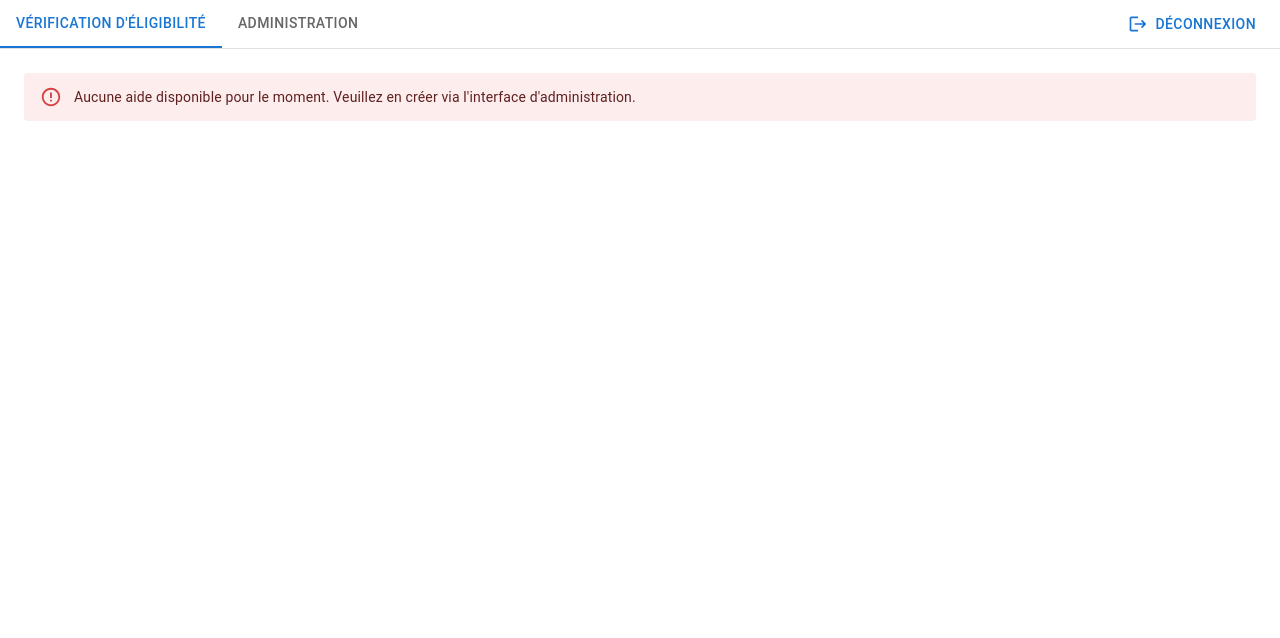
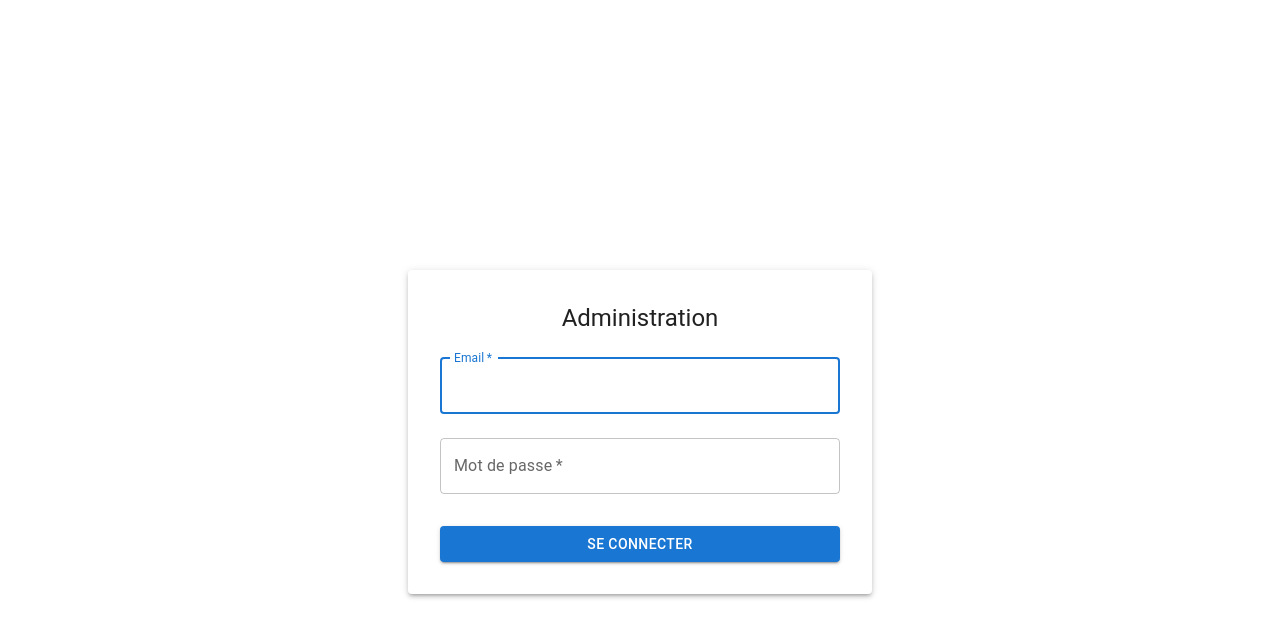
Before and after one commit to BelalBou/nana, a React (Create React App) app in the folder frontend/: page /admin/login in a window 1280 px wide. Shown: the top 638 px of the page. Built offline with nearby package versions, Linux system fonts and the light colour scheme; no server answers; sample sign-in values are in the browser's storage.

Commit message:
🟦 [#9] Page de résultats (client)

```diff
--- a/frontend/package.json
+++ b/frontend/package.json
@@ -16,9 +16,11 @@
     "@types/node": "^16.18.126",
     "@types/react": "^19.1.4",
     "@types/react-dom": "^19.1.5",
+    "@types/react-router-dom": "^5.3.3",
     "axios": "^1.9.0",
     "react": "^19.1.0",
     "react-dom": "^19.1.0",
+    "react-router-dom": "^7.6.0",
     "react-scripts": "5.0.1",
     "typescript": "^4.9.5",
     "web-vitals": "^2.1.4"
--- a/frontend/src/App.tsx
+++ b/frontend/src/App.tsx
@@ -1,76 +1,50 @@
-import React, { useState } from 'react';
-import { Box, Tabs, Tab, Button } from '@mui/material';
-import { Logout as LogoutIcon } from '@mui/icons-material';
+import React from 'react';
+import { BrowserRouter as Router, Routes, Route, Navigate } from 'react-router-dom';
+import { Box, Container } from '@mui/material';
 import EligibilityForm from './components/eligibility/EligibilityForm';
 import AidList from './components/admin/AidList';
 import LoginForm from './components/admin/LoginForm';
 import { AuthProvider, useAuth } from './contexts/AuthContext';
 
-interface TabPanelProps {
-  children?: React.ReactNode;
-  index: number;
-  value: number;
-}
+const AdminRoute = ({ children }: { children: React.ReactNode }) => {
+  const { isAuthenticated } = useAuth();
+  return isAuthenticated ? <>{children}</> : <Navigate to="/admin/login" />;
+};
 
-function TabPanel(props: TabPanelProps) {
-  const { children, value, index, ...other } = props;
+const AppContent = () => {
+  const { login } = useAuth();
 
   return (
-    <div
-      role="tabpanel"
-      hidden={value !== index}
-      id={`simple-tabpanel-${index}`}
-      aria-labelledby={`simple-tab-${index}`}
-      {...other}
-    >
-      {value === index && <Box sx={{ p: 3 }}>{children}</Box>}
-    </div>
+    <Container maxWidth="lg">
+      <Box sx={{ my: 4 }}>
+        <Routes>
+          {/* Route publique - Formulaire d'éligibilité */}
+          <Route path="/" element={<EligibilityForm onEligibilityResult={() => {}} />} />
+
+          {/* Routes admin */}
+          <Route path="/admin/login" element={<LoginForm onLoginSuccess={login} />} />
+          <Route
+            path="/admin"
+            element={
+              <AdminRoute>
+                <AidList />
+              </AdminRoute>
+            }
+          />
+        </Routes>
+      </Box>
+    </Container>
   );
-}
+};
 
-function AppContent() {
-  const [tabValue, setTabValue] = useState(0);
-  const { isAuthenticated, logout, login } = useAuth();
-
-  const handleTabChange = (event: React.SyntheticEvent, newValue: number) => {
-    setTabValue(newValue);
-  };
-
-  if (!isAuthenticated) {
-    return <LoginForm onLoginSuccess={login} />;
-  }
-
+const App = () => {
   return (
-    <Box sx={{ width: '100%' }}>
-      <Box sx={{ borderBottom: 1, borderColor: 'divider', display: 'flex', justifyContent: 'space-between', alignItems: 'center' }}>
-        <Tabs value={tabValue} onChange={handleTabChange}>
-          <Tab label="Vérification d'éligibilité" />
-          <Tab label="Administration" />
-        </Tabs>
-        <Button
-          startIcon={<LogoutIcon />}
-          onClick={logout}
-          sx={{ mr: 2 }}
-        >
-          Déconnexion
-        </Button>
-      </Box>
-      <TabPanel value={tabValue} index={0}>
-        <EligibilityForm onEligibilityResult={(aids) => console.log(aids)} />
-      </TabPanel>
-      <TabPanel value={tabValue} index={1}>
-        <AidList />
-      </TabPanel>
-    </Box>
+    <Router>
+      <AuthProvider>
+        <AppContent />
+      </AuthProvider>
+    </Router>
   );
-}
-
-function App() {
-  return (
-    <AuthProvider>
-      <AppContent />
-    </AuthProvider>
-  );
-}
+};
 
 export default App;
--- a/frontend/src/components/admin/AidList.tsx
+++ b/frontend/src/components/admin/AidList.tsx
@@ -1,4 +1,5 @@
 import React, { useState, useEffect } from 'react';
+import { useNavigate } from 'react-router-dom';
 import {
   Box,
   Typography,
@@ -16,11 +17,14 @@ import {
   DialogTitle,
   DialogContent,
   DialogActions,
+  AppBar,
+  Toolbar,
 } from '@mui/material';
-import { Edit as EditIcon, Delete as DeleteIcon, Add as AddIcon, Settings as SettingsIcon } from '@mui/icons-material';
+import { Edit as EditIcon, Delete as DeleteIcon, Add as AddIcon, Settings as SettingsIcon, Logout as LogoutIcon } from '@mui/icons-material';
 import axios from 'axios';
 import AidForm from './AidForm';
 import ConditionList from './ConditionList';
+import { useAuth } from '../../contexts/AuthContext';
 
 interface Aid {
   id: number;
@@ -32,6 +36,8 @@ interface Aid {
 }
 
 const AidList: React.FC = () => {
+  const navigate = useNavigate();
+  const { logout } = useAuth();
   const [aids, setAids] = useState<Aid[]>([]);
   const [loading, setLoading] = useState(true);
   const [error, setError] = useState<string | null>(null);
@@ -110,6 +116,11 @@ const AidList: React.FC = () => {
     }
   };
 
+  const handleLogout = () => {
+    logout();
+    navigate('/admin/login');
+  };
+
   if (loading) {
     return <Typography>Chargement...</Typography>;
   }
@@ -119,6 +130,22 @@ const AidList: React.FC = () => {
   }
 
   return (
+    <Box>
+      <AppBar position="static" color="default" elevation={1}>
+        <Toolbar>
+          <Typography variant="h6" component="div" sx={{ flexGrow: 1 }}>
+            Administration
+          </Typography>
+          <Button
+            color="inherit"
+            startIcon={<LogoutIcon />}
+            onClick={handleLogout}
+          >
+            Déconnexion
+          </Button>
+        </Toolbar>
+      </AppBar>
+
       <Box sx={{ p: 3 }}>
         {selectedAidForConditions ? (
           <>
@@ -221,6 +248,7 @@ const AidList: React.FC = () => {
           </DialogActions>
         </Dialog>
       </Box>
+    </Box>
   );
 };
 
--- a/frontend/src/components/admin/LoginForm.tsx
+++ b/frontend/src/components/admin/LoginForm.tsx
@@ -1,4 +1,5 @@
 import React, { useState } from 'react';
+import { useNavigate } from 'react-router-dom';
 import {
   Box,
   TextField,
@@ -14,6 +15,7 @@ interface LoginFormProps {
 }
 
 const LoginForm: React.FC<LoginFormProps> = ({ onLoginSuccess }) => {
+  const navigate = useNavigate();
   const [email, setEmail] = useState('');
   const [password, setPassword] = useState('');
   const [error, setError] = useState<string | null>(null);
@@ -31,6 +33,7 @@ const LoginForm: React.FC<LoginFormProps> = ({ onLoginSuccess }) => {
       });
 
       onLoginSuccess(response.data.access_token);
+      navigate('/admin');
     } catch (err) {
       setError('Identifiants invalides');
     } finally {
```
Also changed, not shown: 2 other files (tests, documents, lock files or other folders). Lines whose indentation alone changed are shown as unchanged.
